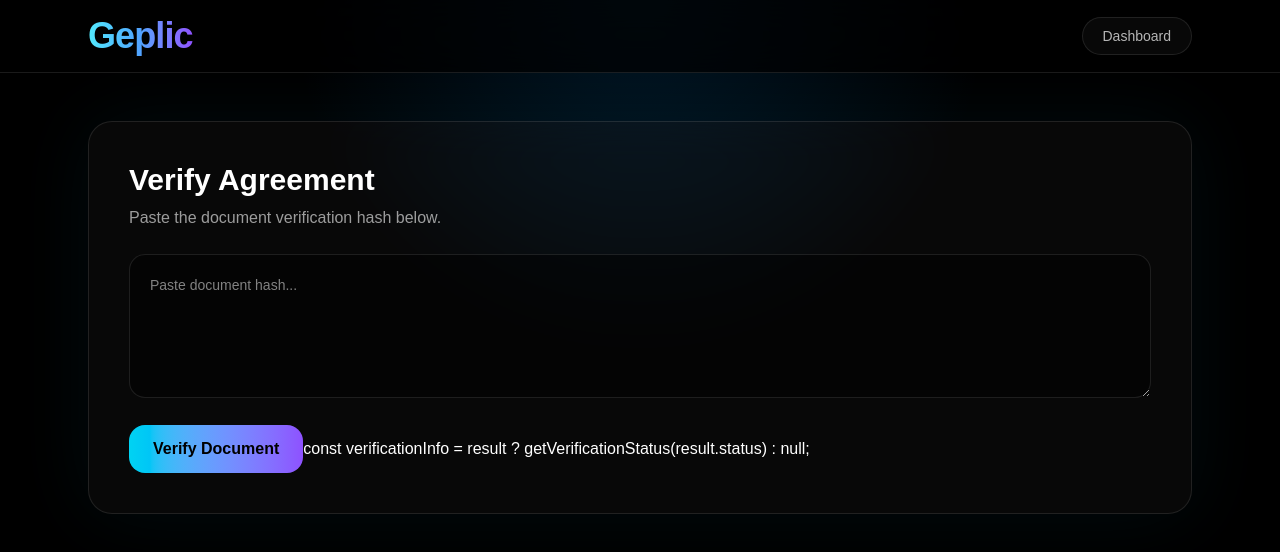
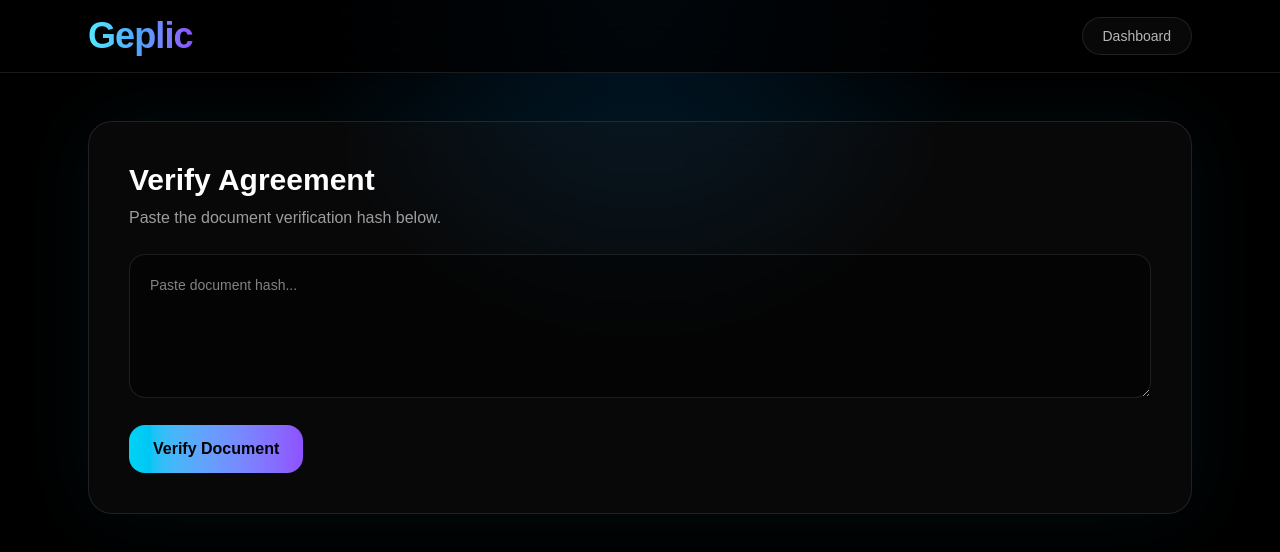
Before and after one commit to abhi1289-tech/Geplic, a Next.js app: page /verify in a window 1280 px wide. Shown: the top 552 px of the page. Built offline with nearby package versions, Linux system fonts and the light colour scheme; no server answers.

Commit message:
Supper final fix

```diff
--- a/app/verify/page.tsx
+++ b/app/verify/page.tsx
@@ -70,6 +70,7 @@ setResult(pact);
     }
 
   }
+
 
 function getVerificationStatus(status: string) {
 
@@ -169,10 +170,7 @@ className="inline-flex items-center rounded-full border border-white/10 bg-white
         >
           {loading ? "Verifying..." : "Verify Document"}
         </button>
-        const verificationInfo =
-  result
-    ? getVerificationStatus(result.status)
-    : null;
+
         {result && (
 
           <div
```
Also changed, not shown: app/pact/new/page.tsx (+0 -9 lines).
